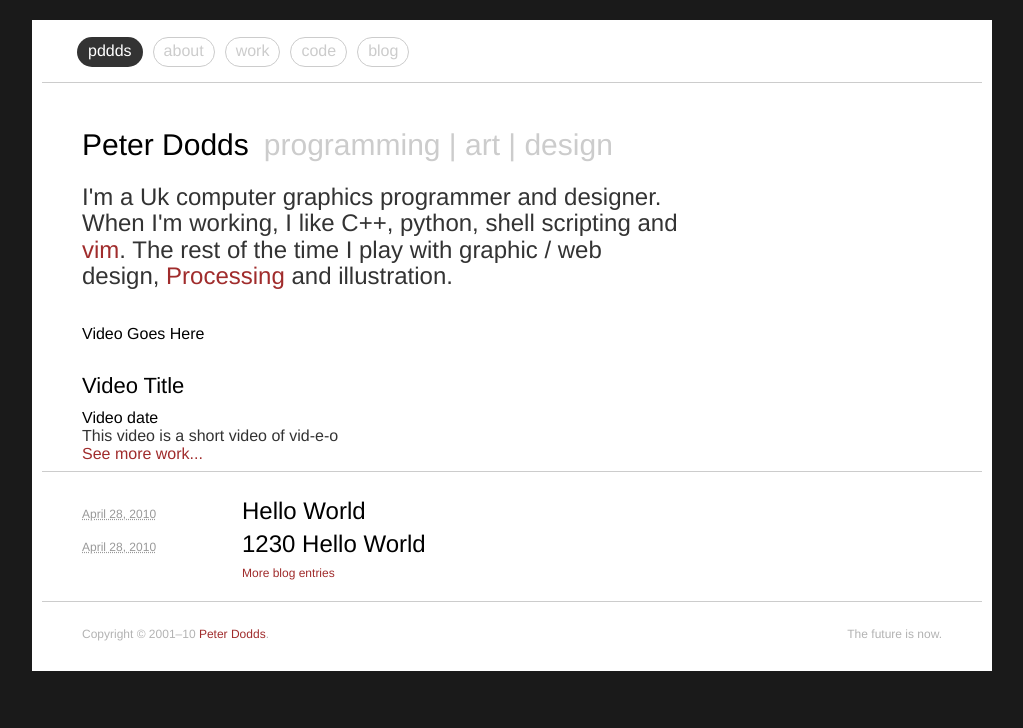
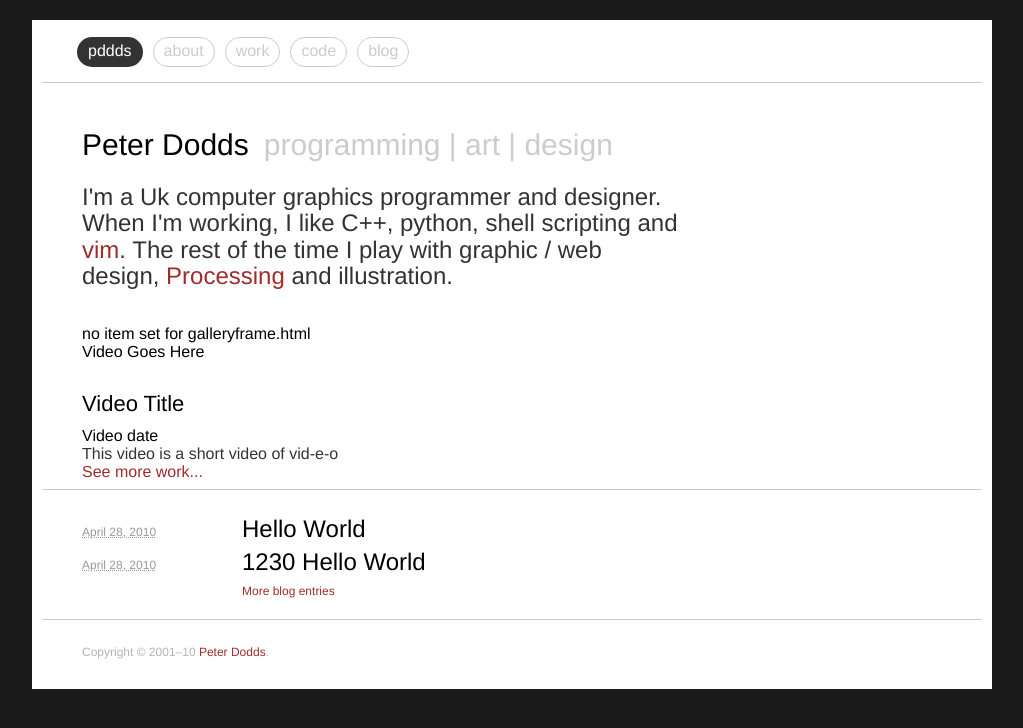
Before and after one commit to m0tive/pddds.com, a Jekyll site: the page built from index.html, in a window 1280 px wide. Shown: the top 728 px of the page, without its empty margins (128-1151 px from the left). Built offline with Jekyll 4.4.1, drawn with Linux system fonts in a browser that asks for light colours.

Commit message:
some uncommited changes and improvements inherited from other jekyll work (in the _layouts)

```diff
--- a/_config.yml
+++ b/_config.yml
@@ -1,4 +1,4 @@
-permalink: /:categories/:title
+permalink: /blog/:categories/:title
 
 title: pddds
 url: http://pddds.com
--- /dev/null
+++ b/_includes/galleryframe.html
@@ -0,0 +1,4 @@
+{% if item %}
+{% else %}
+<span class="jekyll-warning">no item set for galleryframe.html</span>
+{% endif %}
--- a/_includes/postarchive.html
+++ b/_includes/postarchive.html
@@ -1,5 +1,6 @@
+{% if postcount %}
 <ol class="post-list">
-    {% for post in site.posts %}
+    {% for post in site.posts limit: postcount %}
     <li>
         <abbr class="published" title="{{ post.date | date_to_xmlschema }}">
             {{ post.date | date: '%B %d, %Y' }}
@@ -11,3 +12,6 @@
     </li>
     {% endfor %}
 </ol>
+{% else %}
+<span class="jekyll-warning">no postcount set for postarchive.html</span>
+{% endif %}
--- a/_layouts/base.html
+++ b/_layouts/base.html
@@ -1,6 +1,4 @@
 <!DOCTYPE html>
-<!-- {{ page }} -->
-<!-- {{ site }} -->
 <html lang="en">
     <head>
         <meta charset="utf-8" />
--- a/_layouts/default.html
+++ b/_layouts/default.html
@@ -2,22 +2,28 @@
 layout: base
 ---
 <header id="banner" class="body">
-    <h1>pddds.com</h1>
+<h1>{{ site.title }}</h1>
+    {% if site.subtitle %}
+    <p>{{ site.subtitle }}</p>
+    {% endif %}
+    {% if site.nav %}
     {% include nav.html %}
+    {% endif %}
     <hr />
 </header>
+
 <section id="content" class="body">
     {{ content }}
 </section> <!-- /#content -->
+
 <footer id="contentinfo" class="body">
     <hr />
+    {% if site.copyright %}
     <div id="copyright">
         {% for line in site.copyright %}
             <p>{{ line }}</p>
         {% endfor %}
     </div>
-    <div class="exit">
-        <p>The future is now.</p>
-    </div>
+    {% endif %}
     <span class="clr"></span>
 </footer>
--- a/index.html
+++ b/index.html
@@ -16,6 +16,7 @@
 </section>
 
 <section id="video" class="home">
+    {% include galleryframe.html %}
     <div>Video Goes Here</div>
     <footer>
         <h3>Video Title</h3>
@@ -30,6 +31,7 @@
 <hr />
 
 <section id="blog" class="home">
+{% assign postcount = 3 %}
 {% include postarchive.html %}
-<p><a href="/blog/archive">More blog entries</a></p>
+<p><a href="/blogarchive.html">More blog entries</a></p>
 </section>
```
